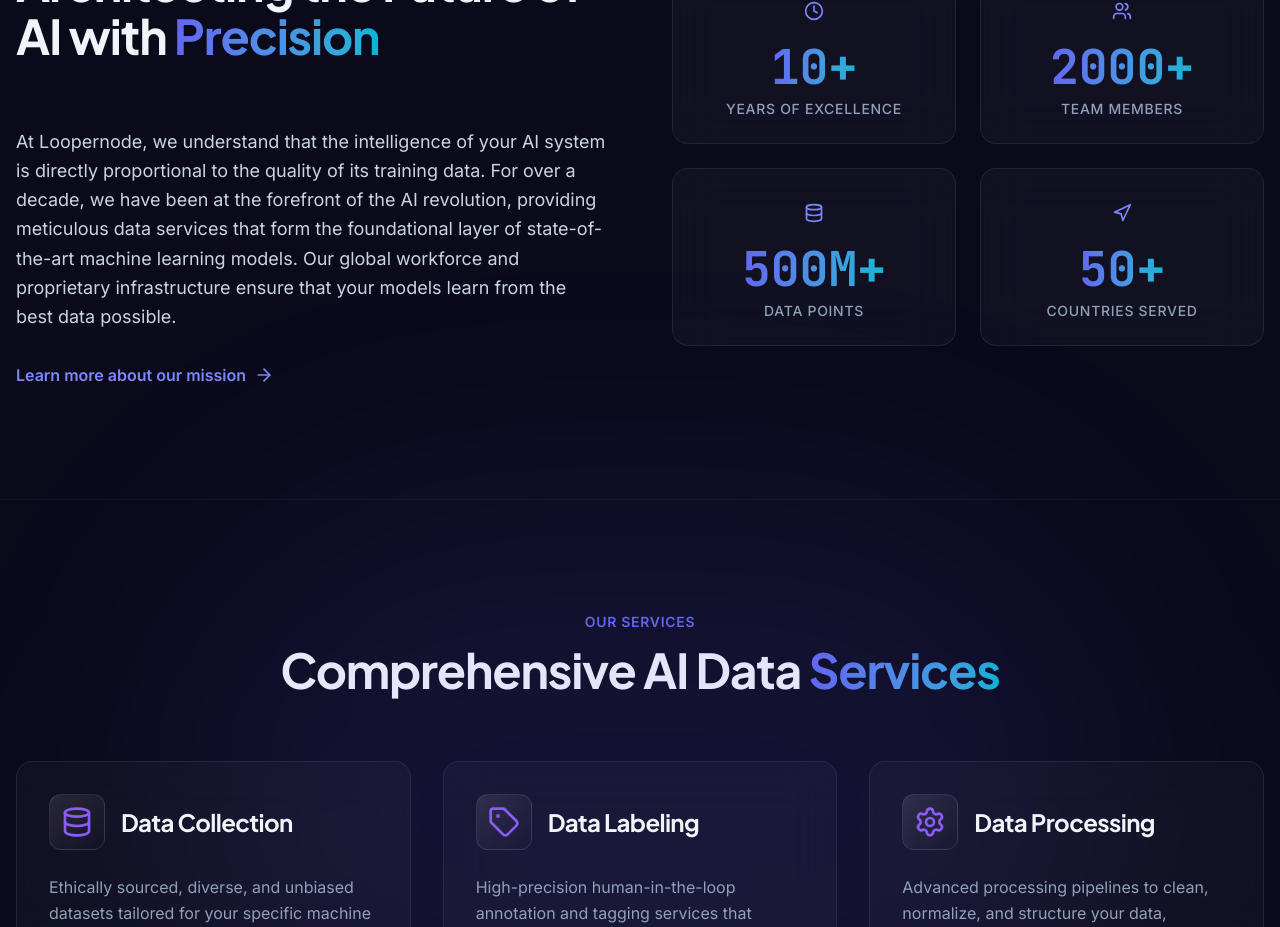
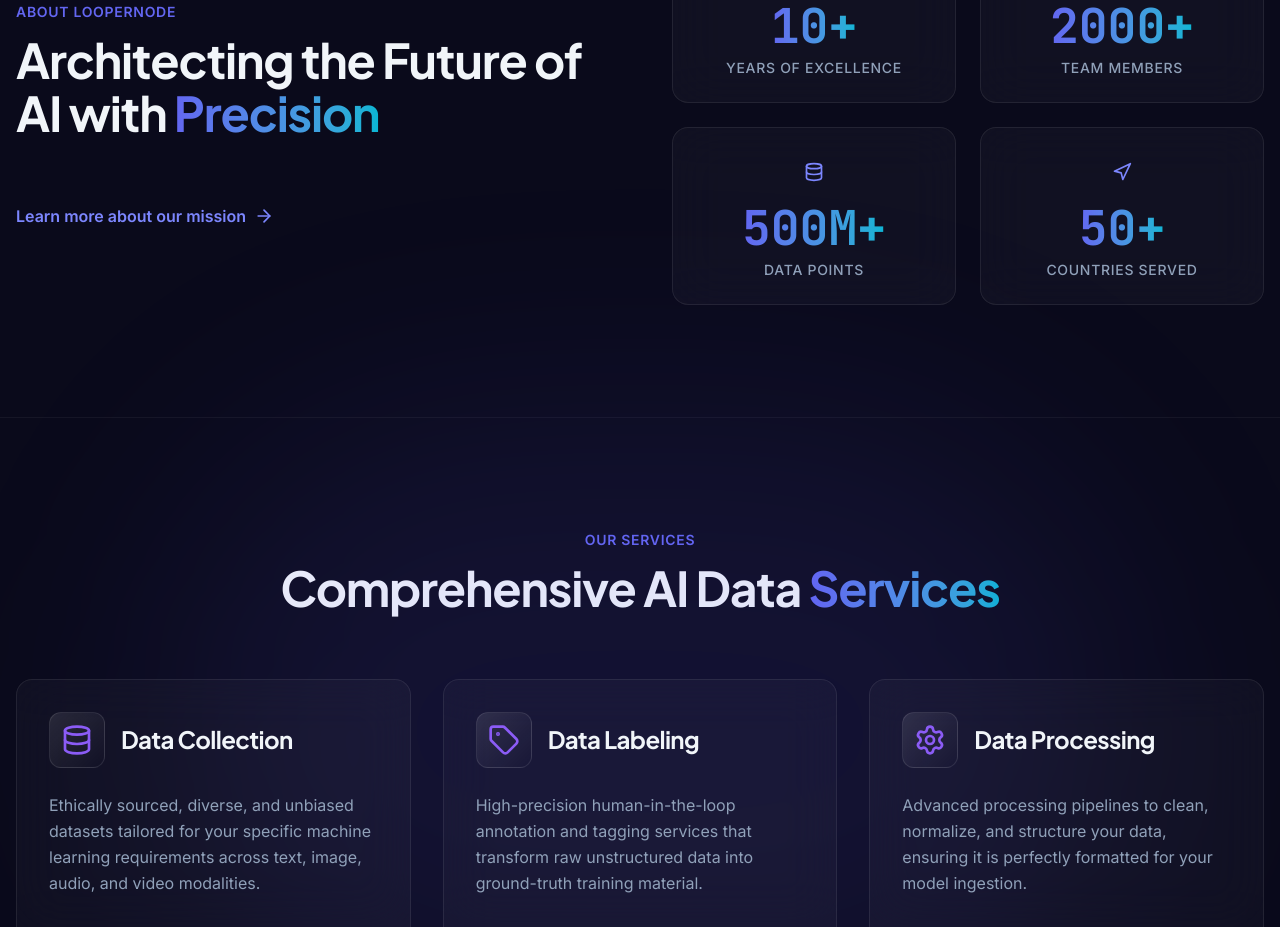
Before and after one commit to liyakathaalikt-oss/loopernode, a Next.js app: page / in a window 1280 px wide. Shown: the part 1260-2187 px from the top of the page. Built offline with nearby package versions, Linux system fonts and the light colour scheme; a web font is replaced by a local one.

Commit message:
content: remove introductory paragraph from About Loopernode section

```diff
--- a/app/page.tsx
+++ b/app/page.tsx
@@ -113,9 +113,6 @@
               highlightedWord="Precision"
               align="left"
             />
-            <p className="text-lg text-slate-300 leading-relaxed max-w-2xl mt-6 mb-8">
-              At Loopernode, we understand that the intelligence of your AI system is directly proportional to the quality of its training data. For over a decade, we have been at the forefront of the AI revolution, providing meticulous data services that form the foundational layer of state-of-the-art machine learning models. Our global workforce and proprietary infrastructure ensure that your models learn from the best data possible.
-            </p>
             <Link href="/about" className="inline-flex items-center text-indigo-400 hover:text-indigo-300 font-semibold transition-colors">
               Learn more about our mission <ArrowRight className="ml-2 w-5 h-5" />
             </Link>
```
